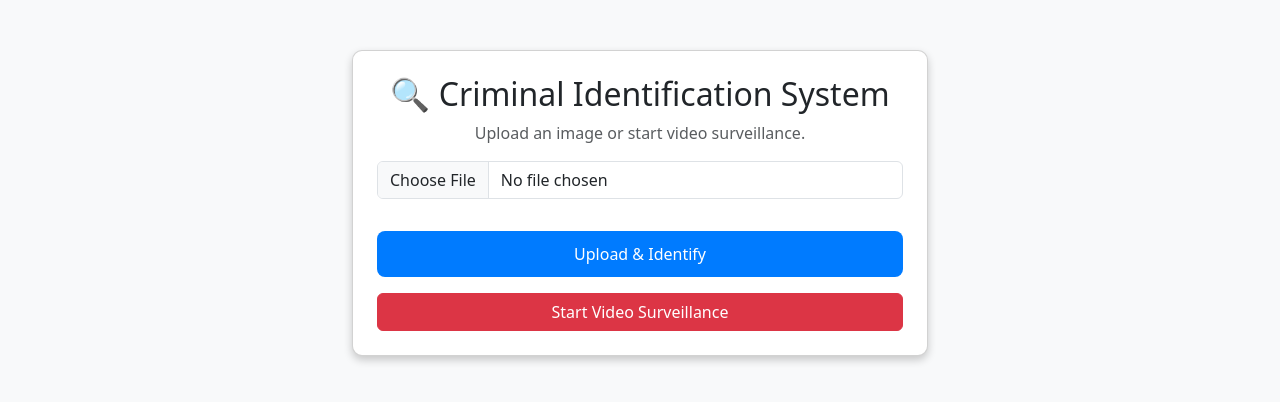
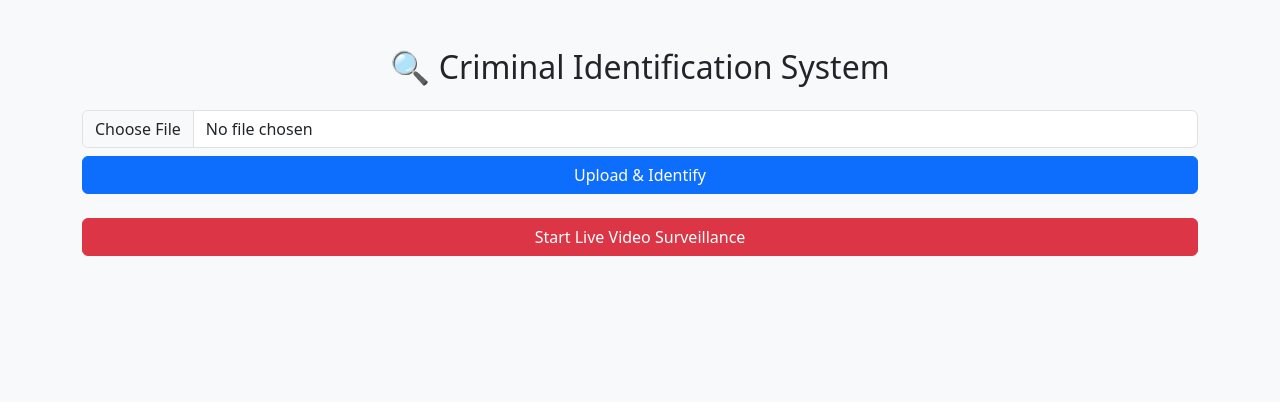
Before and after one commit to SonaliDarange/ML_Criminal_Detection, a Flask app: page / in a window 1280 px wide. Shown: the top 402 px of the page. Run offline with Flask 3, Linux system fonts and the light colour scheme.

Commit message:
add index.html template

```diff
--- a/templates/index.html
+++ b/templates/index.html
@@ -1,98 +1,42 @@
 <!DOCTYPE html>
 <html lang="en">
 <head>
-    <meta charset="UTF-8">
-    <meta name="viewport" content="width=device-width, initial-scale=1.0">
+  <meta charset="UTF-8" />
   <title>Criminal Identification</title>
   <link href="https://cdn.jsdelivr.net/npm/bootstrap@5.3.0/dist/css/bootstrap.min.css" rel="stylesheet">
-    <style>
-        body {
-            background-color: #f8f9fa;
-        }
-        .container {
-            max-width: 600px;
-            margin-top: 50px;
-        }
-        .card {
-            border-radius: 10px;
-            box-shadow: 0px 4px 8px rgba(0, 0, 0, 0.2);
-        }
-        .btn-custom {
-            background-color: #007bff;
-            color: white;
-            border-radius: 8px;
-            padding: 10px 15px;
-        }
-        .btn-custom:hover {
-            background-color: #0056b3;
-        }
-        .img-preview, .video-preview {
-            max-width: 100%;
-            height: auto;
-            display: none;
-            margin-top: 15px;
-            border-radius: 10px;
-            box-shadow: 0px 4px 8px rgba(0, 0, 0, 0.3);
-        }
-        .result-card {
-            margin-top: 20px;
-            padding: 20px;
-            border-radius: 10px;
-            background: #ffffff;
-            box-shadow: 0px 4px 8px rgba(0, 0, 0, 0.2);
-        }
-    </style>
 </head>
-<body>
+<body class="bg-light">
 
-<div class="container">
-    <div class="card p-4">
-        <h2 class="text-center">🔍 Criminal Identification System</h2>
-        <p class="text-center text-muted">Upload an image or start video surveillance.</p>
+<div class="container mt-5">
+  <h2 class="text-center mb-4">🔍 Criminal Identification System</h2>
 
-        <form action="/upload" method="post" enctype="multipart/form-data" class="text-center">
-            <input type="file" name="file" id="fileInput" class="form-control mb-3" required>
-            <img id="previewImage" class="img-preview" />
-            <button type="submit" class="btn btn-custom w-100 mt-3">Upload & Identify</button>
+  <form action="/upload" method="post" enctype="multipart/form-data" class="mb-4">
+    <input type="file" name="file" class="form-control mb-2" required>
+    <button type="submit" class="btn btn-primary w-100">Upload & Identify</button>
   </form>
 
-        <div class="text-center mt-3">
-            <a href="/video_feed" class="btn btn-danger w-100">Start Video Surveillance</a>
-        </div>
-    </div>
+  <a href="/start_surveillance" class="btn btn-danger w-100">Start Live Video Surveillance</a>
 
   {% if result %}
-    <div class="result-card text-center">
-        <h4 class="text-primary">{{ result }}</h4>
-
+    <div class="card mt-4 p-3">
+      <h4>{{ result }}</h4>
       {% if criminal_info %}
         <p><b>Name:</b> {{ criminal_info.name }}</p>
+        <p><b>Alias:</b> {{ criminal_info.alias }}</p>
+        <p><b>Age:</b> {{ criminal_info.age }}</p>
+        <p><b>Gender:</b> {{ criminal_info.gender }}</p>
         <p><b>Crime:</b> {{ criminal_info.crime }}</p>
-        <p><b>Age:</b> {{ criminal_info.age }}</p>
+        <p><b>Crime Date:</b> {{ criminal_info.crime_date }}</p>
+        <p><b>Location:</b> {{ criminal_info.location }}</p>
+        <p><b>Status:</b> {{ criminal_info.status }}</p>
+        <p><b>Case Number:</b> {{ criminal_info.case_number }}</p>
       {% endif %}
-
       {% if image_url %}
-        <h5 class="mt-3">Uploaded Image:</h5>
-        <img src="{{ image_url }}" alt="Uploaded Image" class="img-fluid rounded shadow">
+        <img src="{{ image_url }}" alt="Uploaded Image" class="img-fluid mt-3 rounded shadow">
       {% endif %}
     </div>
   {% endif %}
 </div>
 
-<script>
-    document.getElementById('fileInput').addEventListener('change', function(event) {
-        const file = event.target.files[0];
-        if (file) {
-            const reader = new FileReader();
-            reader.onload = function(e) {
-                const imgElement = document.getElementById('previewImage');
-                imgElement.src = e.target.result;
-                imgElement.style.display = 'block';
-            };
-            reader.readAsDataURL(file);
-        }
-    });
-</script>
-
 </body>
 </html>
```
Lines whose indentation alone changed are shown as unchanged.
